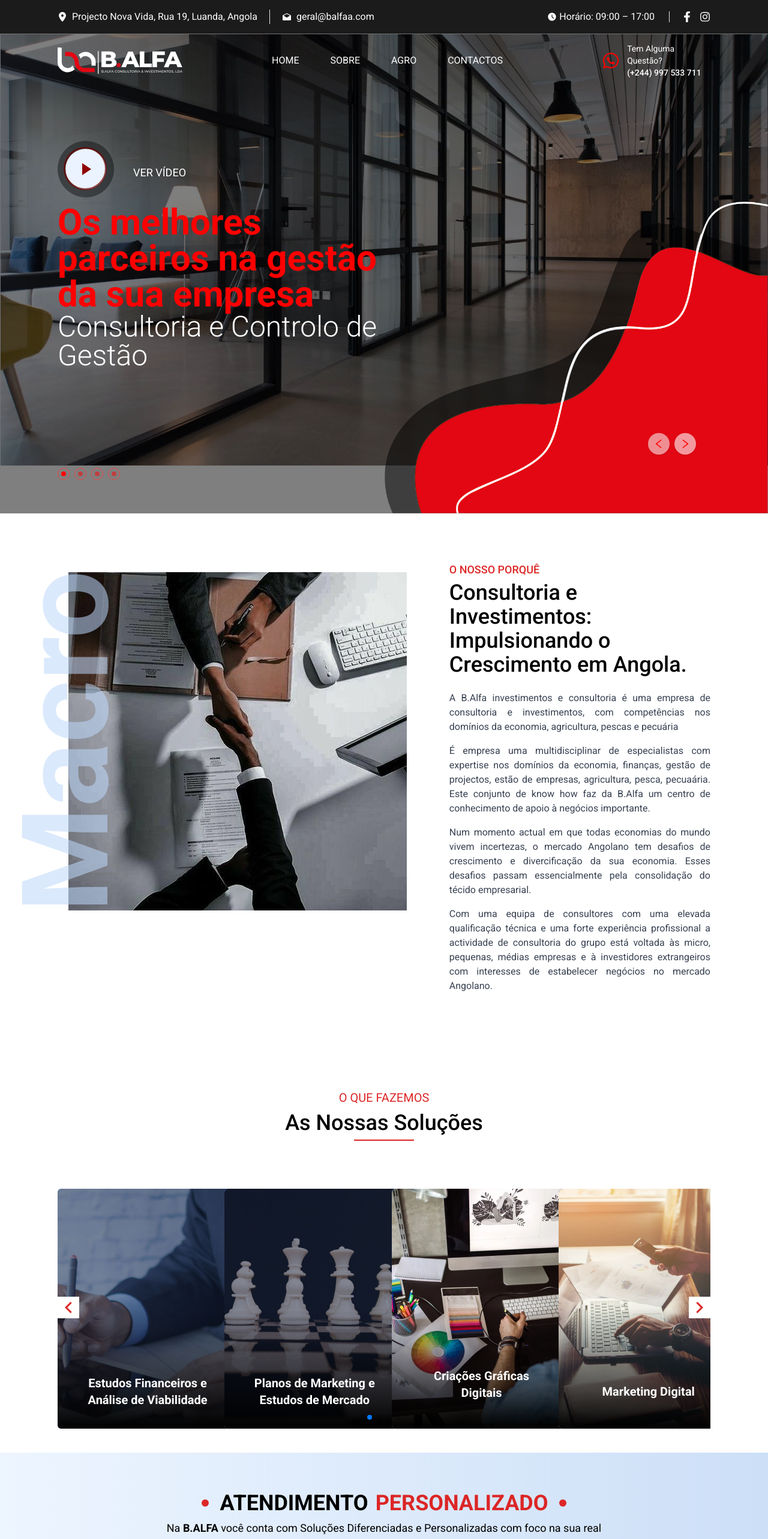
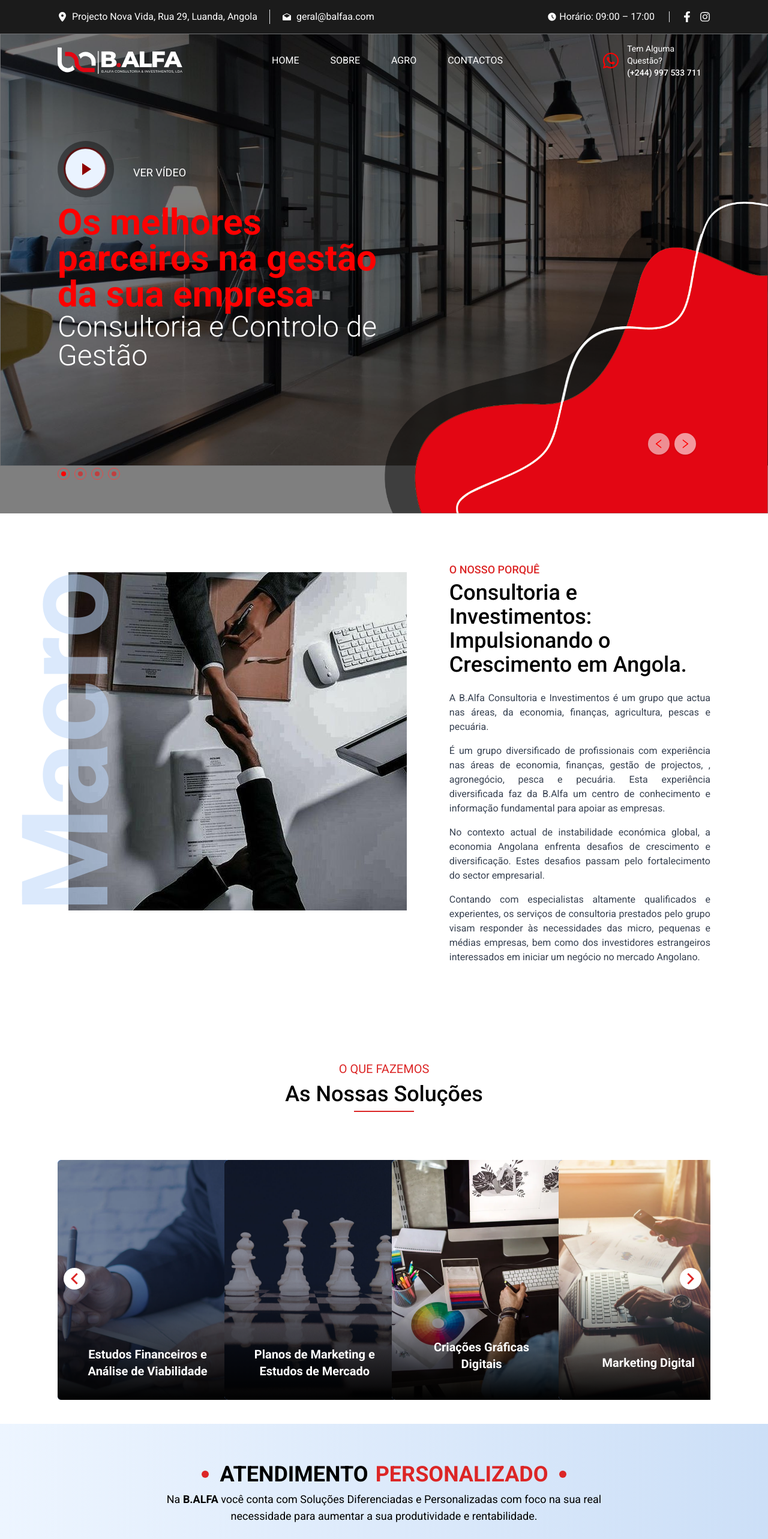
Before and after one commit to kambaia/oceanoboutiquehotel, a React (Vite) app: page / in a window 1280 px wide. Shown: the top 2566 px of the page at 60% size. Built offline with nearby package versions, Linux system fonts and the light colour scheme.

Commit message:
content ajusts, prev & next slide btn ajust

```diff
--- a/src/components/Footer/index.tsx
+++ b/src/components/Footer/index.tsx
@@ -45,7 +45,7 @@ export function Footer() {
                             <FaLocationDot className="text-3xl text-red-600" />
                             <div className="flex flex-col gap-1">
                                 <p>MORADA:</p>
-                                <p>Projecto Nova Vida, Rua 19, Luanda, Angola</p>
+                                <p>Projecto Nova Vida, Rua 29, Luanda, Angola</p>
                             </div>
                         </div>
 
--- a/src/components/Header/index.tsx
+++ b/src/components/Header/index.tsx
@@ -14,7 +14,7 @@ export default function Header() {
                     <div className="flex flex-row gap-5">
                         <div className="flex flex-row gap-2 justify-between items-center ">
                             <FaLocationDot />
-                            <p>Projecto Nova Vida, Rua 19, Luanda, Angola</p>
+                            <p>Projecto Nova Vida, Rua 29, Luanda, Angola</p>
                         </div>
 
                         <div className="flex flex-row gap-2 justify-start items-center  pl-5 border-l">
@@ -30,10 +30,10 @@ export default function Header() {
                         </div>
                         <div className="flex flex-row gap-3 justify-between items-center text-lg pl-5 border-l">
                             <Link to={'https://www.facebook.com/people/B-Alfa/61556553600172/'} target="_blank">
-                            <FaFacebookF />
+                                <FaFacebookF />
                             </Link>
                             <Link to={'https://www.instagram.com/balfa_invest_e_consultoria_/'} target="_blank">
-                            <FaInstagram />
+                                <FaInstagram />
                             </Link>
                         </div>
                     </div>
--- a/src/components/aboutPage/identity/index.tsx
+++ b/src/components/aboutPage/identity/index.tsx
@@ -21,10 +21,10 @@ export function Identity() {
 
                 <div className='flex flex-col gap-5 w-[520px] text-gray-800 text-base text-justify max-lg:w-full max-lg:mt-5'>
                     <h1 className='font-bold text-4xl' >QUEM SOMOS!</h1>
-                    <p>Para atender a demanda dos nossos emprendedores, a B.Alfa desenvolveu um conjuto de ferramentas e técnicas e competências distintas. No dominíno da formação entregamos aos clientes conhecimentos práticos de gestão, finanças empresariais, markting gestão agraria e práticas de cultivo e fitossanidade.</p>
-                    <p>No dominío da gestão de negócios actuamos prestando um serviço de consultoria voltado à prática trabalhando em conjunto com micro, pequenos e médios empresarios nas suas necessidades para melhorar a performance e os resultados.</p>
-                    <p>Como entregaveis aos clientes temos produtos como planos de negócios, Estudos Financeiros e Análise de Viabilidade, Planos de Marketing e Estudos de Mercado, aconselhamento técnico na agricultura, para investidores extrangeiros criamos o pilar BUSNESS OPPORTUNITAES IN ANGOLA(Teaser and Due Diligence) com fim de apresentar informações estrturadas sobre qualquer áres de interesse do investor.</p>
-                    <p>Alem de área de consultoria actuamos no sector agricola com produções de leguminosas e legumes.</p>
+                    <p>Para atender as necessidades  dos  emprendedores, desenvolvemos  um conjuto de ferramentas técnicas distintas e personalizadas  . No dominíno da formação, entregamos aos clientes conhecimentos práticos de gestão, finanças empresariais, markting gestão agrária e práticas de cultivo e fitossanidade.</p>
+                    <p>No dominío da gestão de negócios actuamos prestando um serviço de consultoria voltado à prática, trabalhando em conjunto com micro, pequenos e médios empresarios nas suas necessidades para melhorar a performance e os resultados.</p>
+                    <p>Como entregaveis aos clientes temos produtos tais  como: planos de negócios, Estudos Financeiros e Análise de Viabilidade, Planos de Marketing e Estudos de Mercado, aconselhamento técnico  agrícola, para investidores estrangeiros criamos o pilar BUSNESS OPPORTUNITAES IN ANGOLA (Teaser and Due Diligence) com a finalidade  de apresentar informações estruturadas sobre qualquer áres de interesse do investor.</p>
+                    <p>Além da área de consultoria actuamos no sector agrícola com produções de leguminosas e legumes.</p>
                 </div>
 
             </div>
--- a/src/components/homePage/ourWhy/index.tsx
+++ b/src/components/homePage/ourWhy/index.tsx
@@ -14,10 +14,10 @@ export function OurWhy() {
                 <div className="macro-content w-[40%] flex flex-col gap-1 justify-center" data-aos="fade-down" data-aos-duration="1000" data-aos-delay="200">
                     <h3 className="section-titles text-red-600 text-lg font-medium">O NOSSO PORQUÊ</h3>
                     <h1 className="section-description font-medium text-4xl">Consultoria e Investimentos: Impulsionando o Crescimento em Angola.</h1>
-                    <p className=" text-gray-700 text-base mt-5 text-justify">A B.Alfa  investimentos e consultoria  é uma empresa de consultoria e investimentos, com competências nos domínios da economia, agricultura, pescas e pecuária</p>
-                    <p className="text-gray-700 text-base mt-3 text-justify">É empresa uma multidisciplinar  de especialistas com expertise nos  domínios da economia, finanças, gestão de projectos, estão de empresas, agricultura, pesca, pecuaária. Este conjunto de know how faz da B.Alfa um centro de conhecimento de apoio à negócios importante. </p>
-                    <p className="text-gray-700 text-base mt-3 text-justify">Num momento actual em que todas economias do mundo vivem incertezas, o mercado Angolano tem desafios de crescimento e divercificação da sua  economia. Esses desafios passam essencialmente pela consolidação do técido empresarial.</p>
-                    <p className="text-gray-700 text-base mt-3 text-justify">Com uma equipa de  consultores com uma elevada qualificação técnica e uma forte experiência profissional a actividade de consultoria do grupo está voltada às micro, pequenas, médias empresas e à investidores extrangeiros com interesses de estabelecer negócios no mercado Angolano.</p>
+                    <p className=" text-gray-700 text-base mt-5 text-justify">A B.Alfa  Consultoria e Investimentos é um grupo  que actua nas áreas, da  economia, finanças, agricultura, pescas e pecuária.</p>
+                    <p className="text-gray-700 text-base mt-3 text-justify">É um grupo diversificado de profissionais com experiência nas áreas de economia, finanças, gestão de projectos, , agronegócio, pesca e pecuária. Esta experiência diversificada faz da B.Alfa um centro de conhecimento e informação fundamental para apoiar as empresas.</p>
+                    <p className="text-gray-700 text-base mt-3 text-justify">No contexto actual de instabilidade económica global, a economia Angolana enfrenta desafios de crescimento e diversificação. Estes desafios passam pelo fortalecimento do sector empresarial.</p>
+                    <p className="text-gray-700 text-base mt-3 text-justify">Contando com especialistas altamente qualificados e experientes, os serviços de consultoria prestados pelo grupo visam responder às necessidades das micro, pequenas e médias empresas, bem como dos investidores estrangeiros interessados em iniciar um negócio no mercado Angolano.</p>
                 </div>
             </div>
         </Container>
--- a/src/components/homePage/whatWeDo/Cards/index.tsx
+++ b/src/components/homePage/whatWeDo/Cards/index.tsx
@@ -1,7 +1,6 @@
 import { Swiper, SwiperSlide } from "swiper/react";
 
 import "swiper/css";
-import "swiper/css/pagination";
 import "swiper/css/free-mode";
 
 import { FreeMode, Pagination } from "swiper/modules";
@@ -50,9 +49,6 @@ export function WeDoCards() {
           spaceBetween: 25,
         },
       }}
-      pagination={{
-        clickable: true,
-      }}
       autoplay={{
         delay: 3000, // tempo de atraso em milissegundos entre os slides
         disableOnInteraction: false, // se true, autoplay para quando interagir com o carrossel (clique, toque)
--- a/src/index.css
+++ b/src/index.css
@@ -17,7 +17,8 @@ Swiper {
     top: 50%;
     z-index: 30;
     margin-top: -20px;
-
+    border-radius: 100%;
+    margin-left: 10px;
 }
 
 .swiper-button-next {
@@ -26,6 +27,8 @@ Swiper {
     right: 0;
     z-index: 30;
     margin-top: -20px;
+    margin-right: 15px;
+    border-radius: 100%;
 }
 
 .banner {
@@ -119,6 +122,11 @@ Swiper {
         line-height: 24px;
         margin-bottom: 30px;
     }
+    .service1{order: 1;}
+    .service2{order: 2;}
+    .service3{order: 3;}
+    .service4{order: 4;}
+    .service5{order: 5;}
 }
 
 @keyframes pulsate-btn {
```
Also changed, not shown: src/components/homePage/service/index.tsx (+7 -7 lines).
